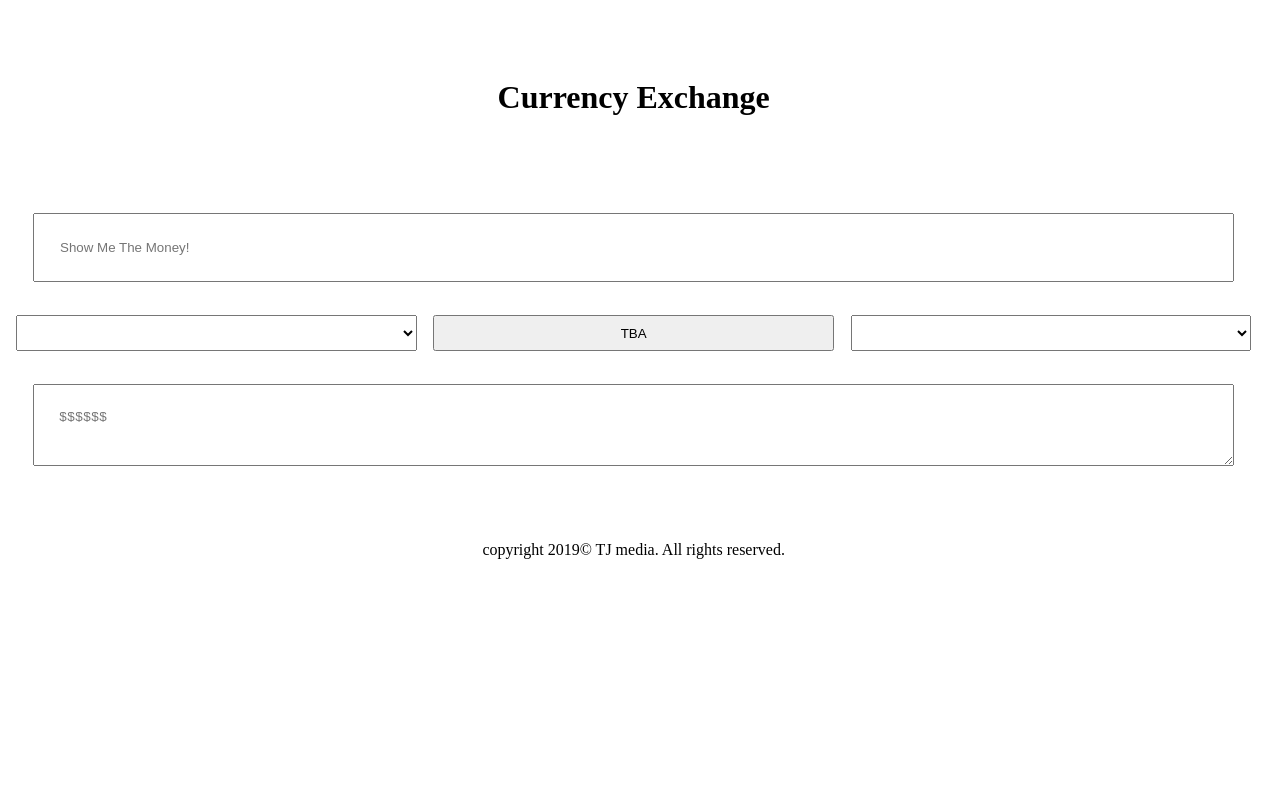
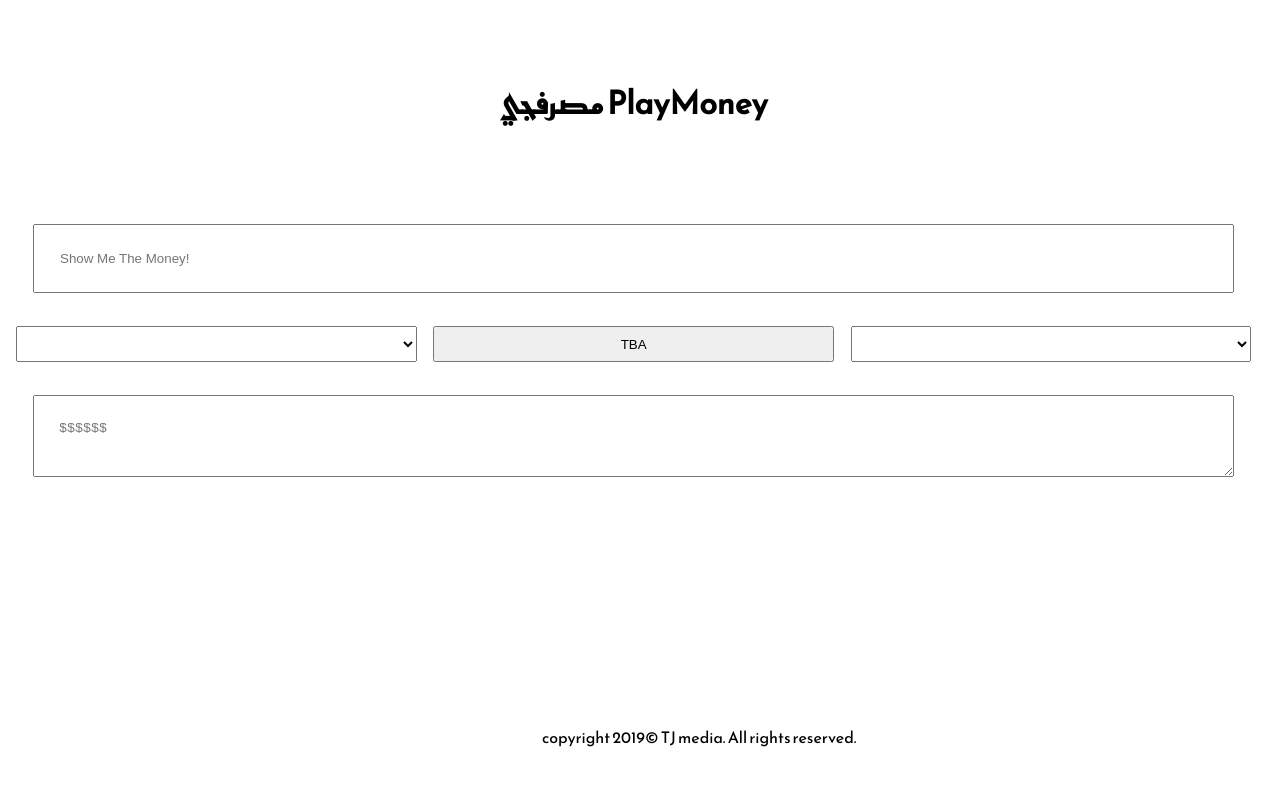
Before and after one commit to tamerNasser/PlayMoney, a website: page public/index.html in a window 1280 px wide. Drawn offline with Linux system fonts and the light colour scheme; no server answers.

Commit message:
added font, style Relates # 21

```diff
--- a/public/index.html
+++ b/public/index.html
@@ -2,21 +2,25 @@
 <html lang="en">
 <head>
   <link rel="stylesheet" href="./style.css">
+  <link href="https://fonts.googleapis.com/css?family=Reem+Kufi" rel="stylesheet">
   <meta charset="UTF-8">
   <meta name="viewport" content="width=device-width, initial-scale=1.0">
   <meta http-equiv="X-UA-Compatible" content="ie=edge">
-  <title>Currency Exchange</title>
+
+
+
+  <title>مصرفجي PlayMoney</title>
 </head>
 
 <body>
 <div class="grid-container">
 
   <header class="grid-element">
-    <h1>Currency Exchange</h1>
+    <h1>مصرفجي PlayMoney</h1>
 
   </header>
 
-  <input type="text" name="currency" class="grid-element" id="currencyInput" placeholder="Show Me The Money!">
+  <input type="number" name="currency" class="grid-element" id="currencyInput" placeholder="Show Me The Money!">
 
   <select class="grid-element" id="currencyFrom" name="currencyFrom" >
 
@@ -36,6 +40,10 @@
 </script>
 <script type="text/javascript" src="./dom.js">
 </script>
+
+<script type="text/javascript" src="./calculate.js">
+
+</script>
 </body>
 
 </html>
--- a/public/style.css
+++ b/public/style.css
@@ -1,6 +1,15 @@
+html {
+
+}
+
 body {
+  font-family: 'Reem Kufi', sans-serif;
   text-align: center;
+  background-image: url('https://user-images.githubusercontent.com/32282170/55518143-8b53c580-567b-11e9-9834-23960b8087f8.png';)
+  /* background-attachment: fixed;
+  background-position: center-bottom; */
 }
+
 
 .grid-container {
   display: grid;
@@ -27,3 +36,12 @@ header, textarea, input, footer {
 .currencyTo {
   grid-column: 3 / 4;
 }
+
+footer {
+  position: fixed;
+  bottom: 0;
+  margin: 2%;
+  padding: 2%;
+  text-align: center;
+  width: 100%;
+}
```
Also changed, not shown: README.md.
